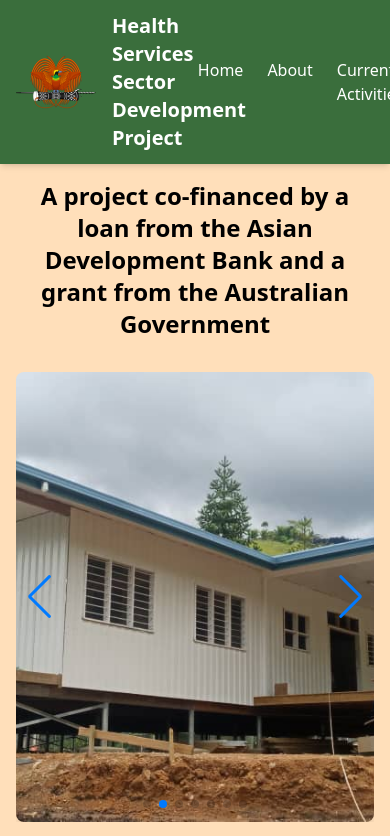
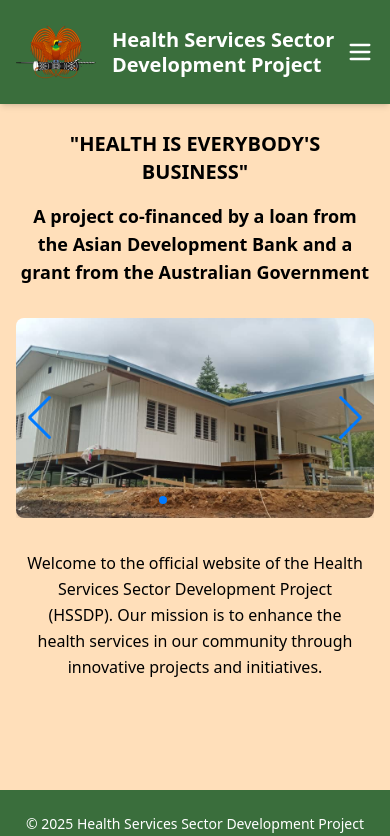
Before and after one commit to izzy0788cd/hssdp_website, a React (Vite) app in the folder hssdp/: page / in a window 390 px wide. Shown: the top 836 px of the page. Built offline with nearby package versions, Linux system fonts and the light colour scheme.

Commit message:
did some improvements with the pages & components for smaller (mobile) with hamburger menu that I'm quite happy with.

```diff
--- a/hssdp/package.json
+++ b/hssdp/package.json
@@ -11,6 +11,7 @@
   },
   "dependencies": {
     "@tailwindcss/vite": "^4.1.11",
+    "lucide-react": "^0.534.0",
     "react": "^19.1.0",
     "react-dom": "^19.1.0",
     "react-router-dom": "^7.7.1",
--- a/hssdp/src/App.jsx
+++ b/hssdp/src/App.jsx
@@ -1,7 +1,8 @@
 import { BrowserRouter as Router, Routes, Route } from "react-router-dom";
 import Navbar from './components/Navbar.jsx';
 
-import Home from './pages/home.jsx';
+import Home from './pages/Home.jsx';
+import About from "./pages/About.jsx";
 
 export default function App() {
   return (
@@ -10,6 +11,7 @@
       <main>
         <Routes>
           <Route path="/" element={<Home />} />
+          <Route path="/about" element={<About />} />
         </Routes>
       </main>
     </>
--- a/hssdp/src/components/Footer.jsx
+++ b/hssdp/src/components/Footer.jsx
@@ -2,8 +2,8 @@
 
 export default function Footer() {
   return (
-    <footer className="bg-[#3a6e3c] text-white py-6 mt-8">
-      <div className="max-w-screen-xl mx-auto px-4 flex flex-col sm:flex-row justify-between items-center text-sm">
+    <footer className="w-full bg-[#3a6e3c] text-white py-6">
+      <div className="max-w-screen-xl mx-auto px-4 text-center flex flex-col sm:flex-row justify-between items-center text-sm">
         <p>&copy; {new Date().getFullYear()} Health Services Sector Development Project</p>
         <p>All rights reserved.</p>
       </div>
--- a/hssdp/src/components/Header.jsx
+++ b/hssdp/src/components/Header.jsx
@@ -4,22 +4,24 @@
 
 export default function Header() {
   return (
-    <header className="bg-[#3a6e3c] shadow-md fixed top-0 left-0 w-full z-50 flex items-center">
-      <div className="max-w-screen-xl mx-auto px-4 py-3 flex items-center justify-between flex-wrap">
+    <header className="bg-[#3a6e3c] shadow-md fixed top-0 left-0 w-full z-50">
+      <div className="max-w-screen-xl mx-auto px-4 py-3 flex items-center justify-between">
 
-        {/* Left side: logo + text */}
-        <div className="flex items-center space-x-4">
+        {/* Logo + Text */}
+        <div className="flex items-center space-x-4 z-10">
           <img
             src={pngEmblem}
-            alt="national emblem"
+            alt="National emblem"
             className="h-20 w-20 object-contain"
           />
-          <span className="text-white font-bold text-xl sm:text-2xl">
+          <span className="text-white font-bold text-xl sm:text-2xl md:text-3xl leading-tight">
             Health Services Sector Development Project
           </span>
         </div>
+
+        {/* Navbar (including hamburger) */}
+        <Navbar />
       </div>
-      <Navbar />
     </header>
   );
 }
--- a/hssdp/src/components/Navbar.jsx
+++ b/hssdp/src/components/Navbar.jsx
@@ -1,38 +1,46 @@
+import React, { useState } from 'react';
+import { Menu, X } from 'lucide-react';
 import { Link } from 'react-router-dom';
 
 export default function Navbar() {
+  const [isOpen, setIsOpen] = useState(false);
+
   return (
-    <nav className="py-2 px-4 flex justify-center space-x-6">
-      <Link
-        to="/"
-        className="text-white text-base font-medium hover:text-blue-200 transition-colors"
+    <>
+      {/* Desktop Navigation */}
+      <nav className="hidden md:flex space-x-6 text-white text-base font-medium">
+        <Link to="/" className="hover:text-blue-200 transition-colors">Home</Link>
+        <Link to="/about" className="hover:text-blue-200 transition-colors">About</Link>
+        <Link to="/activities" className="hover:text-blue-200 transition-colors">Current Activities</Link>
+        <Link to="/resources" className="hover:text-blue-200 transition-colors">Resources</Link>
+        <Link to="/contact" className="hover:text-blue-200 transition-colors">Contact</Link>
+      </nav>
+
+      {/* Mobile Hamburger Button */}
+      <button
+        onClick={() => setIsOpen(true)}
+        className="md:hidden text-white z-30"
       >
-        Home
-      </Link>
-      <Link
-        to="/about"
-        className="text-white text-base font-medium hover:text-blue-200 transition-colors"
-      >
-        About
-      </Link>
-      <Link
-        to="/activities"
-        className="text-white text-base font-medium hover:text-blue-200 transition-colors"
-      >
-        Current Activities
-      </Link>
-      <Link
-        to="/resources"
-        className="text-white text-base font-medium hover:text-blue-200 transition-colors"
-      >
-        Resources
-      </Link>
-      <Link
-        to="/contact"
-        className="text-white text-base font-medium hover:text-blue-200 transition-colors"
-      >
-        Contact
-      </Link>
-    </nav>
+        <Menu className="w-7 h-7" />
+      </button>
+
+      {/* Fullscreen Mobile Overlay Menu */}
+      {isOpen && (
+        <div className="fixed inset-0 bg-[#3a6e3c] z-50 flex flex-col items-center justify-center space-y-8 text-white text-2xl font-semibold">
+          <button
+            onClick={() => setIsOpen(false)}
+            className="absolute top-5 right-6 text-white"
+          >
+            <X className="w-7 h-7" />
+          </button>
+
+          <Link to="/" onClick={() => setIsOpen(false)} className="hover:text-blue-200">Home</Link>
+          <Link to="/about" onClick={() => setIsOpen(false)} className="hover:text-blue-200">About</Link>
+          <Link to="/activities" onClick={() => setIsOpen(false)} className="hover:text-blue-200">Current Activities</Link>
+          <Link to="/resources" onClick={() => setIsOpen(false)} className="hover:text-blue-200">Resources</Link>
+          <Link to="/contact" onClick={() => setIsOpen(false)} className="hover:text-blue-200">Contact</Link>
+        </div>
+      )}
+    </>
   );
 }
--- a/hssdp/src/main.jsx
+++ b/hssdp/src/main.jsx
@@ -4,12 +4,14 @@
 import ReactDOM from 'react-dom/client'
 import { BrowserRouter } from 'react-router-dom'
 
+import App from './App.jsx'
 import Home from './pages/Home.jsx'
+import About from './pages/About.jsx'
 
 ReactDOM.createRoot(document.getElementById('root')).render(
   <React.StrictMode>
     <BrowserRouter>
-      <Home />
+      <App />
     </BrowserRouter>
   </React.StrictMode>,
 )
--- /dev/null
+++ b/hssdp/src/pages/About.jsx
@@ -0,0 +1,20 @@
+import React from "react";
+
+import Header from "../components/Header";
+import Footer from "../components/Footer";
+
+export default function About() {
+    return (
+        <>
+         <div className="flex flex-col min-h-screen bg-[#ffdfba] items-center">
+            <Header />
+            <main className="flex-grow max-w-full pt-[100px] px-4 overflow-x-auto text-center items-center">
+                <h1 className="text-black text-2xl sm:text-3xl lg:text-4xl font-bold mb-4">
+                    About Health Services Sector Development Project
+                </h1>
+            </main>
+            <Footer />
+         </div>
+        </>
+    )
+}
--- a/hssdp/src/pages/Home.jsx
+++ b/hssdp/src/pages/Home.jsx
@@ -1,15 +1,13 @@
 import React from 'react';
 import { Swiper, SwiperSlide } from 'swiper/react';
-import { Autoplay, Navigation, Pagination, EffectFade, EffectCoverflow } from 'swiper/modules';
+import { Autoplay, Navigation, Pagination, EffectCoverflow } from 'swiper/modules';
 
 import 'swiper/css';
 import 'swiper/css/navigation';
 import 'swiper/css/pagination';
-import 'swiper/css/effect-fade';
 import 'swiper/css/effect-coverflow';
 
 import '../styles/style.css';
-import Navbar from '../components/Navbar';
 import Header from '../components/Header';
 import Footer from '../components/Footer';
 
@@ -25,22 +23,22 @@
 
 export default function Home() {
   return (
-    <>
-      <div className="min-h-screen min-w-screen bg-[#ffdfba] items-center">
+    <div className="min-h-screen bg-[#ffdfba] flex flex-col">
       <Header />
-        <main className="max-w-full pt-[100px] px-4 overflow-x-auto text-center items-center">
-          <h1 className="text-black text-2xl sm:text-3xl lg:text-4xl font-bold mb-4">
+      <main className="flex-1 pt-24 sm:pt-32 px-4 text-center">
+        <h1 className="text-black text-xl sm:text-2xl lg:text-4xl font-bold mb-4">
           "HEALTH IS EVERYBODY'S BUSINESS"
         </h1>
-          <h3 className="text-black font-semibold text-2xl">
+        <h3 className="text-black font-semibold text-lg sm:text-xl max-w-xl mx-auto">
           A project co-financed by a loan from the Asian Development Bank and a grant from the Australian Government
         </h3>
+
         <Swiper
           modules={[Autoplay, Navigation, Pagination, EffectCoverflow]}
-            spaceBetween={20}
+          spaceBetween={10}
           slidesPerView={1}
           loop={true}
-            effect='coverflow'
+          effect="coverflow"
           coverflowEffect={{
             rotate: -50,
             stretch: 0,
@@ -54,26 +52,27 @@
           }}
           pagination={{ clickable: true }}
           navigation={true}
-            className="my-8 w-full max-w-3xl mx-auto z-10"
+          className="my-8 w-full max-w-lg sm:max-w-xl md:max-w-3xl mx-auto"
         >
           {slides.map((slide, index) => (
-              <SwiperSlide key={index} className='flex justify-center items-center'>
-                <div className='w-full max-w-[800px] h-[450px] overflow-hidden rounded-lg shadow-lg'>
+            <SwiperSlide key={index} className="flex justify-center items-center">
+              <div className="w-full h-[200px] sm:h-[300px] md:h-[400px] overflow-hidden rounded-lg shadow-lg">
                 <img
                   src={slide.src}
                   alt={slide.alt}
-                    className="w-full h-full object-cover transform transition-transform duration-500 hover:scale-105" />
+                  className="w-full h-full object-cover transform transition-transform duration-500 hover:scale-105"
+                />
               </div>
             </SwiperSlide>
           ))}
         </Swiper>
-          <p className="text-black max-w-3xl mx-auto mt-6 text-lg leading-relaxed">
+
+        <p className="text-black max-w-2xl mx-auto mt-6 text-base sm:text-lg leading-relaxed px-2">
           Welcome to the official website of the Health Services Sector Development Project (HSSDP).
           Our mission is to enhance the health services in our community through innovative projects and initiatives.
         </p>
       </main>
       <Footer />
     </div>
-    </>
   );
 }
```
Also changed, not shown: 1 other file (tests, documents, lock files or other folders). Lines whose indentation alone changed are shown as unchanged.
